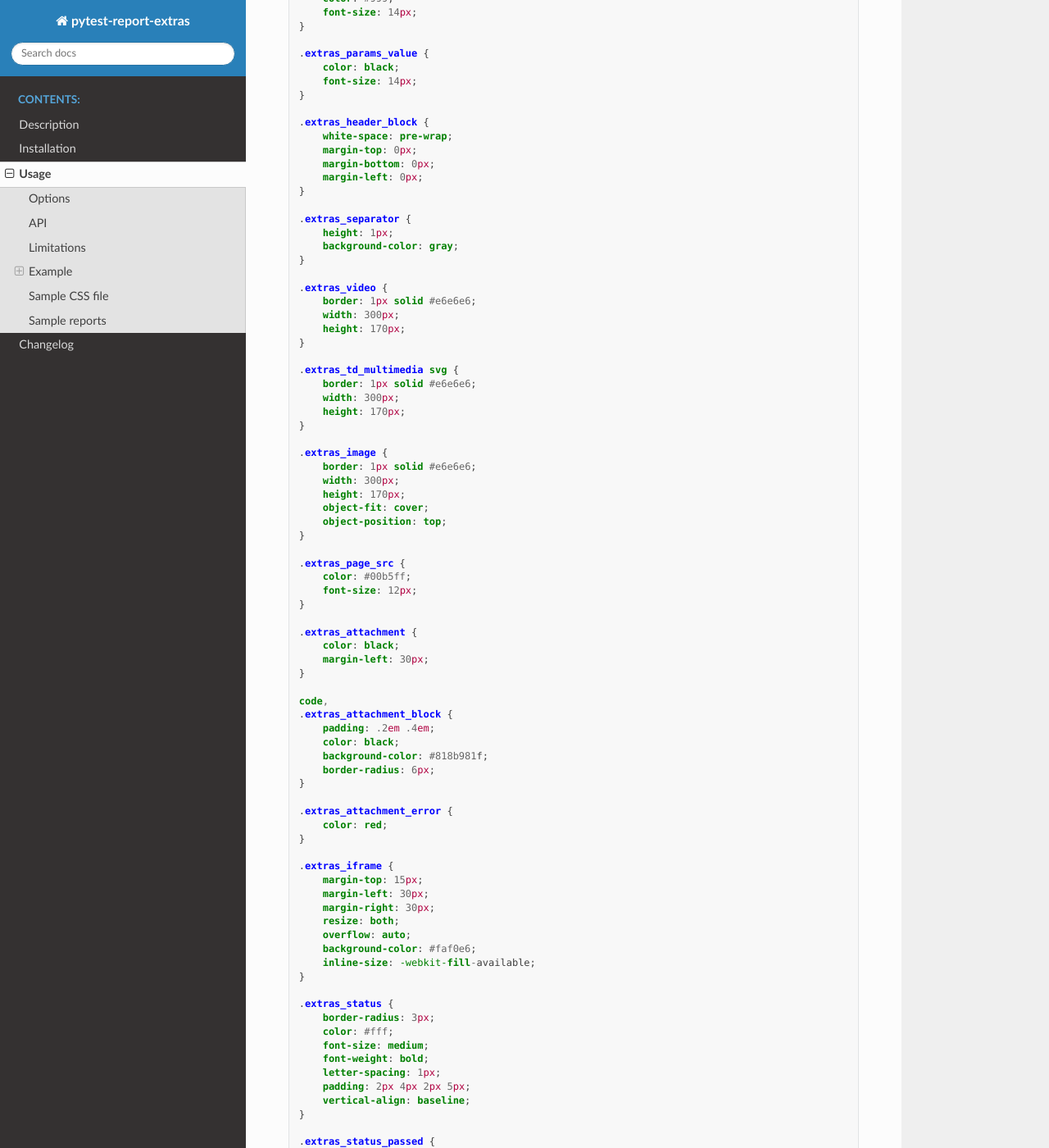
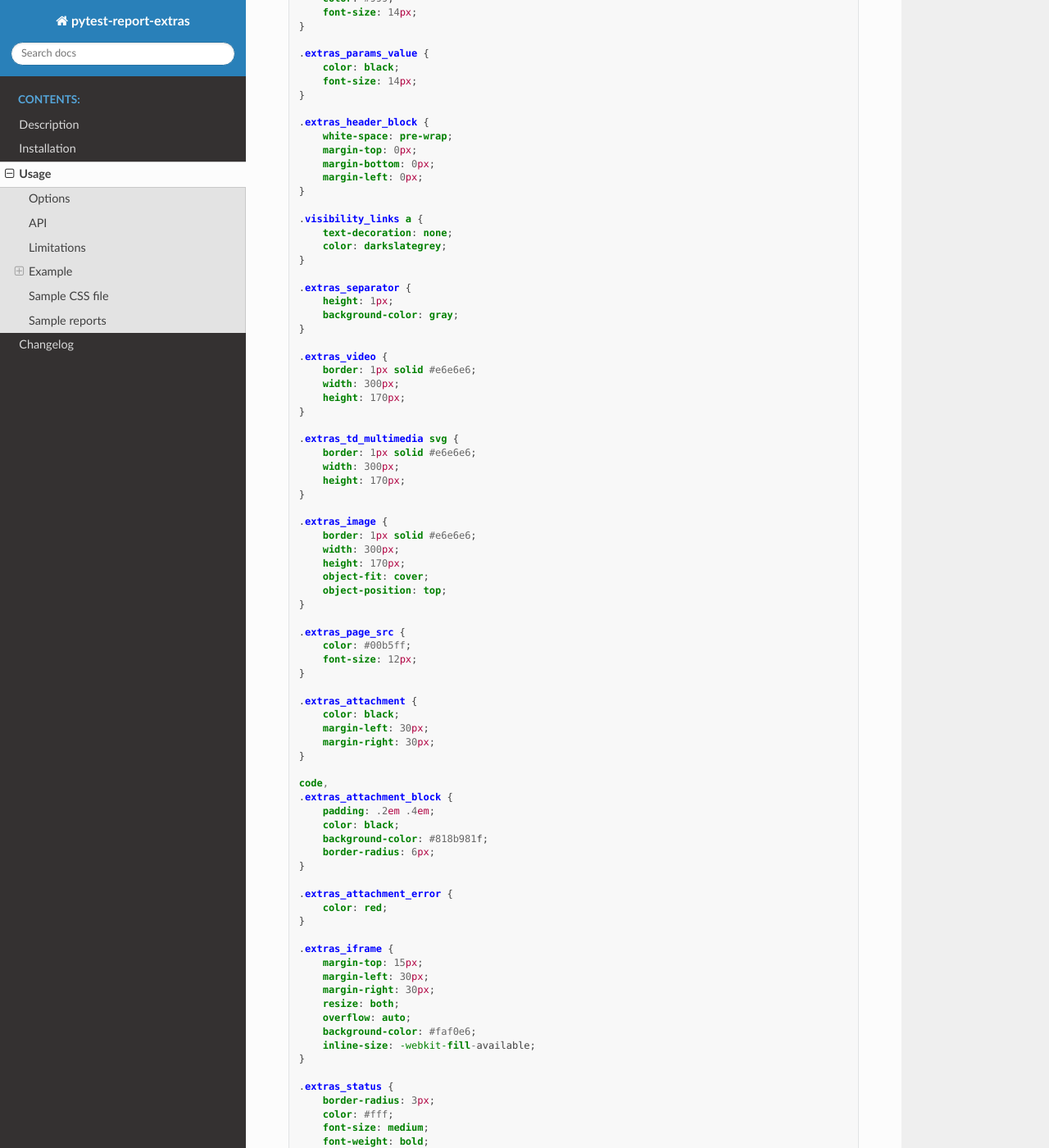
Before and after one commit to harmin-parra/pytest-report-extras, a Sphinx documentation site: the page built from docs/user_guide.rst, in a window 1280 px wide and 1400 px high, scrolled down 6377 px. Shown: the whole window at 82% size. Built offline with Sphinx 7.4.7 and the Read the Docs theme 3.1.0, drawn with Linux system fonts in a browser that asks for light colours.

Commit message:
update sample CSS

```diff
--- a/docs/user_guide.rst
+++ b/docs/user_guide.rst
@@ -364,6 +364,11 @@ Sample CSS file
       margin-left: 0px;
   }
 
+  .visibility_links a {
+      text-decoration: none;
+      color: darkslategrey;
+  }
+
   .extras_separator {
       height: 1px;
       background-color: gray;
@@ -397,6 +402,7 @@ Sample CSS file
   .extras_attachment {
       color: black;
       margin-left: 30px;
+      margin-right: 30px;
   }
 
   code,
```
